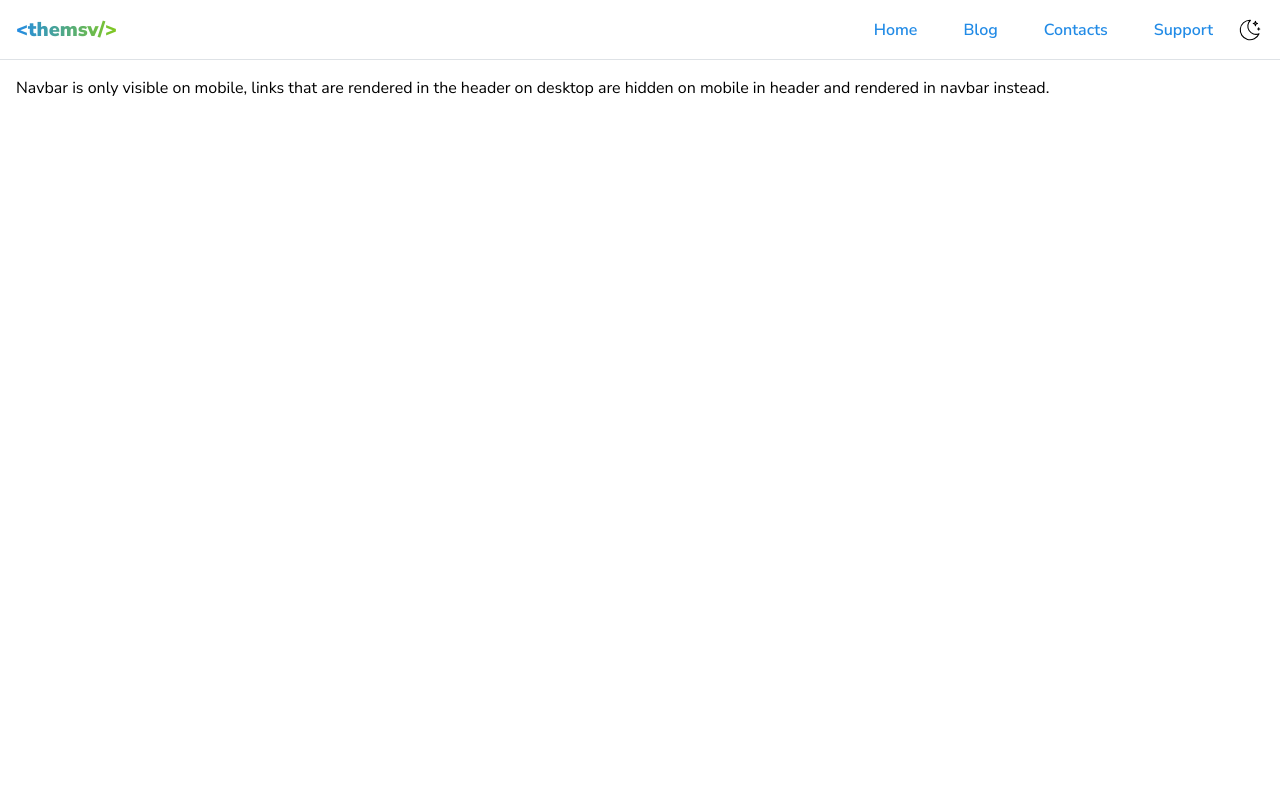
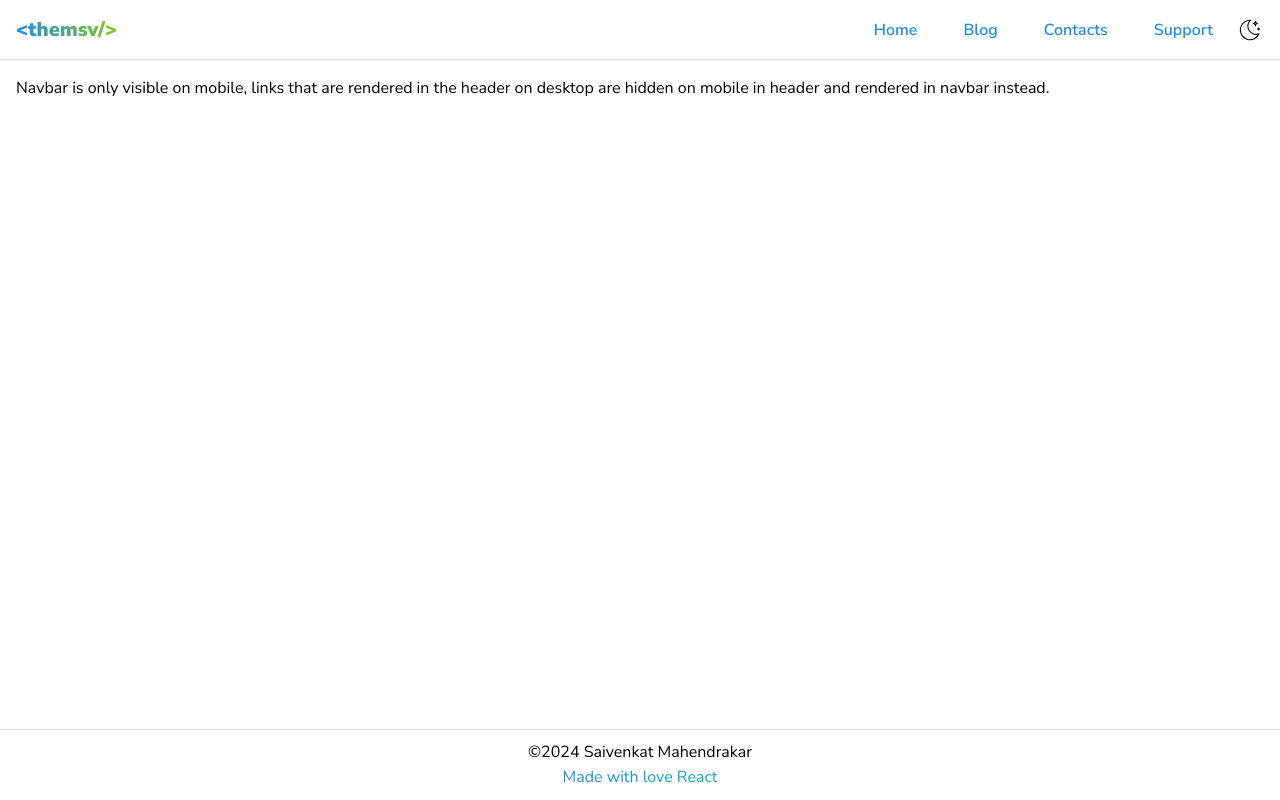
Before and after one commit to themsv/themsv2, a React (Vite) app: page / in a window 1280 px wide. Built offline with nearby package versions, Linux system fonts and the light colour scheme.

Commit message:
add footer

```diff
--- a/index.html
+++ b/index.html
@@ -10,7 +10,7 @@
       href="https://fonts.googleapis.com/css2?family=Nunito+Sans:ital,opsz,wght@0,6..12,200..1000;1,6..12,200..1000&display=swap"
       rel="stylesheet"
     />
-    <title>Vite + React + TS</title>
+    <title>Saivenkat's Blog</title>
   </head>
   <body>
     <div id="root"></div>
--- /dev/null
+++ b/src/components/Footer.tsx
@@ -0,0 +1,18 @@
+import { Box, Center, Text } from '@mantine/core';
+
+function Footer() {
+  return (
+    <Box py='xs'>
+      <Center>
+        <Text>&#169;{new Date().getFullYear()} Saivenkat Mahendrakar</Text>
+      </Center>
+      <Center>
+        <Text variant='gradient' gradient={{ from: 'blue', to: 'cyan', deg: 90 }}>
+          Made with love React
+        </Text>
+      </Center>
+    </Box>
+  );
+}
+
+export default Footer;
--- a/src/components/Layout.tsx
+++ b/src/components/Layout.tsx
@@ -2,6 +2,7 @@ import { useDisclosure } from '@mantine/hooks';
 import { AppShell } from '@mantine/core';
 import Header from './Header';
 import NavButtons from './NavButtons';
+import Footer from './Footer';
 
 function Layout() {
   const [opened, { toggle }] = useDisclosure();
@@ -12,7 +13,7 @@ function Layout() {
       navbar={{
         width: 300,
         breakpoint: 'sm',
-        collapsed: { desktop: true, mobile: !opened }
+        collapsed: { desktop: true, mobile: opened }
       }}
       padding='md'>
       <AppShell.Header>
@@ -27,6 +28,10 @@ function Layout() {
         Navbar is only visible on mobile, links that are rendered in the header on desktop are
         hidden on mobile in header and rendered in navbar instead.
       </AppShell.Main>
+
+      <AppShell.Footer>
+        <Footer />
+      </AppShell.Footer>
     </AppShell>
   );
 }
```
